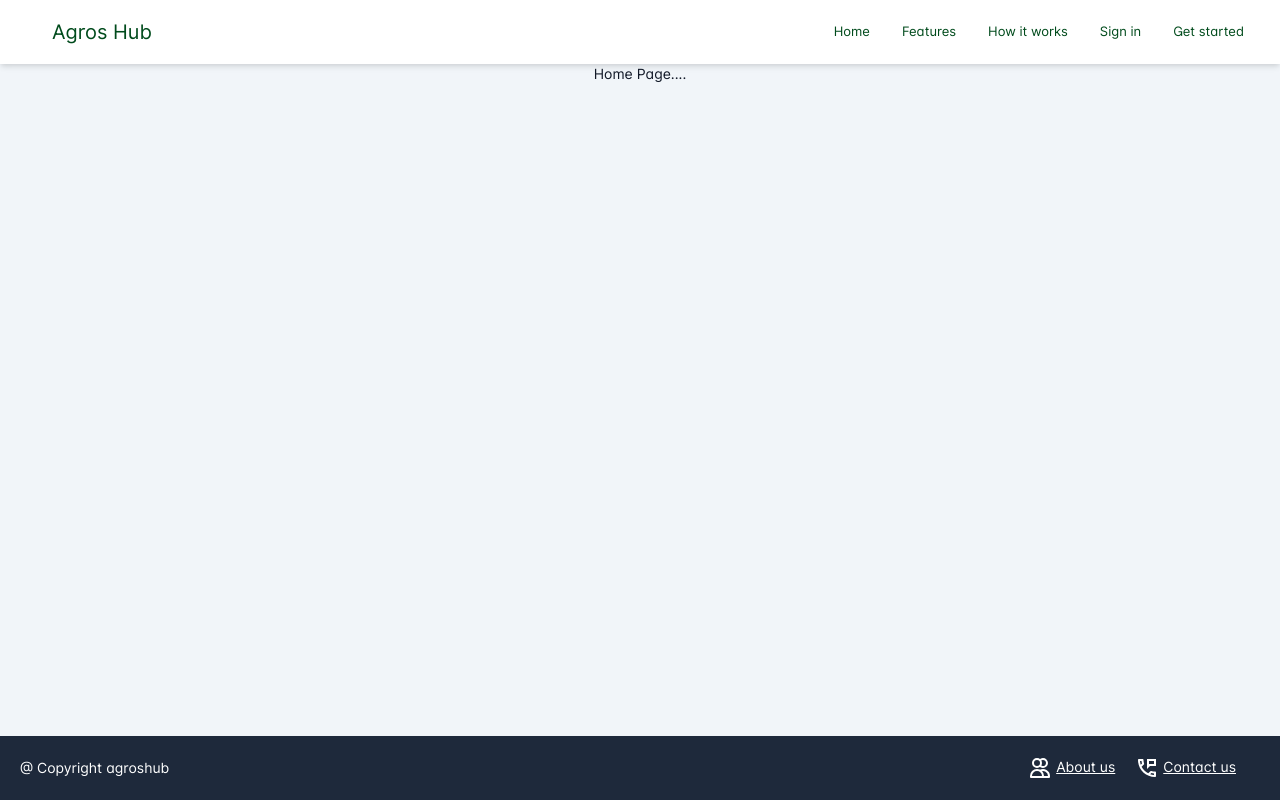
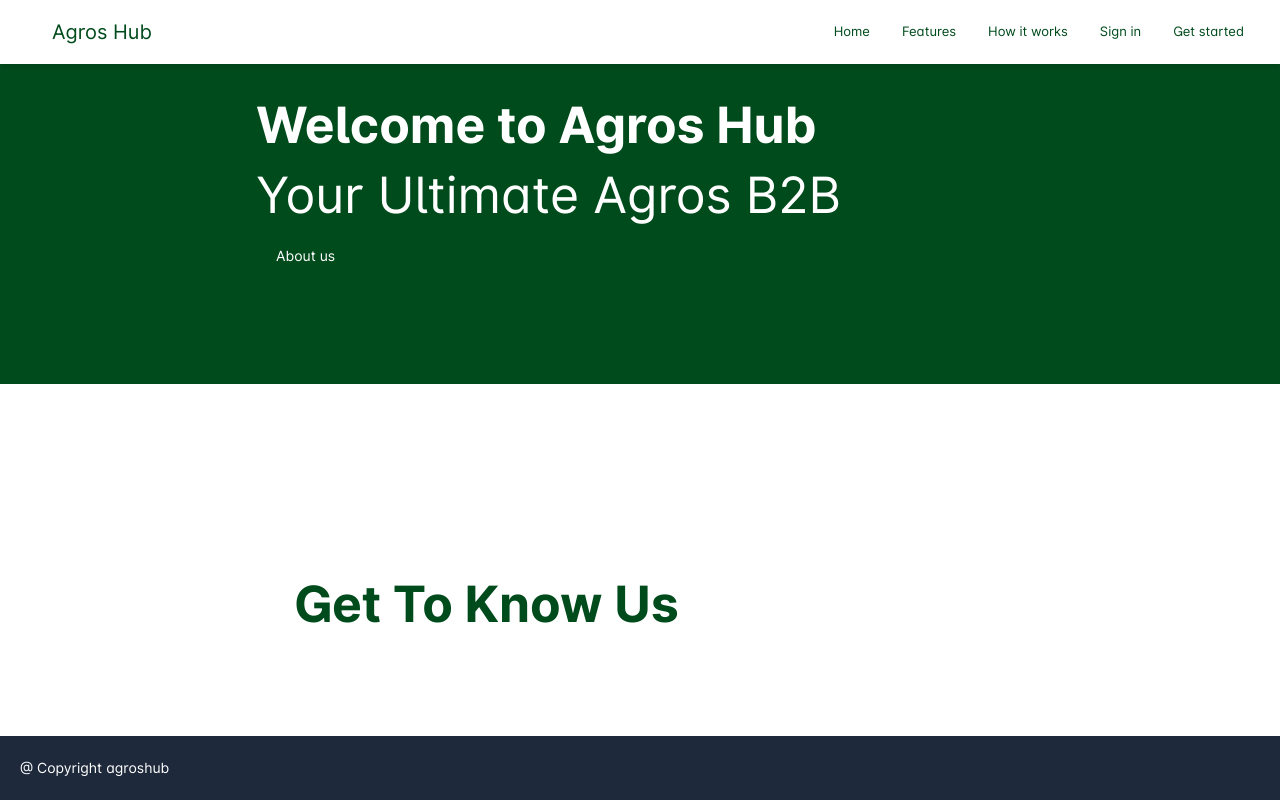
Before and after one commit to techwitzs-ventures/agros-website, a React (Create React App) app: page /apps/home in a window 1280 px wide. Shown: the top 800 px of the page. Built offline with nearby package versions, Linux system fonts and the light colour scheme; what aws-amplify, mobile-detect would draw is missing.

Commit message:
sections added to hom epage

```diff
--- a/src/app/configs/themesConfig.js
+++ b/src/app/configs/themesConfig.js
@@ -78,7 +78,7 @@ const themesConfig = {
       },
       background: {
         paper: '#FFFFFF',
-        default: '#f1f5f9',
+        default: '#FFFFFF',
       },
       error: {
         light: '#ffcdd2',
--- a/src/app/main/apps/home/HomePage.js
+++ b/src/app/main/apps/home/HomePage.js
@@ -1,9 +1,21 @@
-import React from 'react'
+import React from 'react';
+import Section1 from './components/section1';
+import Section2 from './components/section2';
+import Section3 from './components/section3';
 
 const HomePage = () => {
+
   return (
-    <div className='flex justify-center items-center'>Home Page....</div>
-  )
+    <>
+      <Section1 />
+      <Section2 />
+      <Section3 />
+      <Section2 />
+      <Section3 />
+      <Section2 />
+      <Section3 />
+    </>
+  );
 }
 
-export default HomePage
+export default HomePage;
--- /dev/null
+++ b/src/app/main/apps/home/components/section1.js
@@ -0,0 +1,73 @@
+import React from 'react'
+
+import config from '../../../../configs/navigation-i18n/en'
+
+
+const styles = {
+    container: {
+        position: 'relative',
+        height: '40vh',
+        width: '100vw',
+    },
+    textOverlay: {
+        position: 'absolute',
+        top: '30%',
+        left: '20%',
+        transform: 'translateY(-50%)',
+        color: '#ffffff',
+        zIndex: 10,
+    },
+    buttonOverlay: {
+        position: 'absolute',
+        top: '60%',
+        left: '20%',
+        transform: 'translateY(-50%)',
+        color: 'white',
+        zIndex: 10,
+        padding: '20px',
+        background: 'rgba(0, 75, 28, 1)',
+    },
+    imageWrapper: {
+        height: '100%',
+        width: '100%',
+        backgroundColor: "#004b1c"
+    },
+    image: {
+        width: '100%',
+        height: '100%',
+        objectFit: 'cover',
+        opacity: 0.7,
+    },
+    text: {
+        marginLeft: 0,
+        fontSize: "50px",
+        fontWeight: "bold"
+    },
+    subtitleText: {
+        margin: 0,
+        fontSize: "50px",
+        fontWeight: "semibold"
+    }
+};
+
+const Section1 = () => {
+
+    return (
+        <div style={styles.container}>
+            <div style={styles.textOverlay}>
+                <h1 style={styles.text}>Welcome to {config.APPLICATION_NAME}</h1>
+                <p style={styles.subtitleText}>Your Ultimate Agros B2B</p>
+            </div>
+            <div style={styles.buttonOverlay}>
+                <button>
+                    About us
+                </button>
+            </div>
+            <div style={styles.imageWrapper}>
+                {/* <img src="assets/images/new/carouselimage1.jpg" alt="Image" style={styles.image} /> */}
+            </div>
+        </div>
+    )
+}
+
+export default Section1
--- /dev/null
+++ b/src/app/main/apps/home/components/section2.js
@@ -0,0 +1,75 @@
+import React from 'react'
+
+const styles = {
+    container: {
+        marginTop: "70px",
+        display: "flex",
+        justifyContent: "center",
+        alignItems: "center",
+        flexDirection: "column",
+        height:"350px",
+    },
+    innerContainer: {
+        display: "flex",
+        width: "60%",
+    },
+    leftSidePanel: {
+        display: "flex",
+        flexDirection: "column",
+        width: "60%",
+    },
+    leftSidePaneldiv1: {
+        display: "flex",
+        justifyContent: "center",
+        backgroundColor:"#ffffff"
+    },
+    leftSidePaneldiv2: {
+        display: "flex",
+        justifyContent: "center",
+        fontSize: "20px",
+        paddingTop: "50px",
+    },
+    rightSidePanel: {
+        display: "flex",
+        justifyContent: "center",
+        width: "40%"
+    },
+    text: {
+        color: "#004b1c",
+        marginLeft: 0,
+        fontSize: "50px",
+        fontWeight: "bold"
+    },
+}
+const Section2 = () => {
+    return (
+        <div style={styles.container}>
+            <div style={styles.innerContainer}>
+                <div style={styles.leftSidePanel}>
+                    <div style={styles.leftSidePaneldiv1}>
+                        <h1 style={styles.text}>Get To Know Us</h1>
+                    </div>
+                    <div style={styles.leftSidePaneldiv2}>
+                        {/* <p style={{
+                            width: "90%",
+                            lineHeight: "35px",
+                            letterSpacing: "0.2px",
+                            wordBreak: "keep-all",
+                            overflowWrap: "break-word",
+                            textAlign: "justify",
+                        }}>
+                            Agriculture is the backbone of our society, and at Agros Hub, we are committed to empowering farmers, suppliers, and buyers in the agricultural industry. Our advanced and user-friendly Agros Hub Software Platform is designed to bring together all the key players in the agros ecosystem, fostering collaboration and promoting sustainable growth. With Agros Hub, we aim to bridge the gap between traditional farming practices and modern digital solutions, offering a seamless online hub where farmers can showcase their products, suppliers can connect with a global customer base, and buyers can find a diverse range of agricultural products and services.
+                        </p> */}
+                    </div>
+                </div>
+                <div style={styles.rightSidePanel}>
+                    {/* <video src="assets/gif/agroshubgif.mp4" autoPlay loop muted style={{ width: '90%', height: '857px' }}>
+                        Your browser does not support the video tag.
+                    </video> */}
+                </div>
+            </div>
+        </div>
+    )
+}
+
+export default Section2
--- /dev/null
+++ b/src/app/main/apps/home/components/section3.js
@@ -0,0 +1,76 @@
+import React from 'react'
+
+const styles = {
+    container: {
+        marginTop: "70px",
+        display: "flex",
+        justifyContent: "center",
+        alignItems: "center",
+        flexDirection: "column",
+        height:"350px",
+        backgroundColor:"#e3ece5"
+    },
+    innerContainer: {
+        display: "flex",
+        width: "60%",
+    },
+    leftSidePanel: {
+        display: "flex",
+        flexDirection: "column",
+        width: "60%",
+    },
+    leftSidePaneldiv1: {
+        display: "flex",
+        justifyContent: "center",
+        backgroundColor:"#ffffff"
+    },
+    leftSidePaneldiv2: {
+        display: "flex",
+        justifyContent: "center",
+        fontSize: "20px",
+        paddingTop: "50px",
+    },
+    rightSidePanel: {
+        display: "flex",
+        justifyContent: "center",
+        width: "40%"
+    },
+    text: {
+        color: "#004b1c",
+        marginLeft: 0,
+        fontSize: "50px",
+        fontWeight: "bold"
+    },
+}
+const Section2 = () => {
+    return (
+        <div style={styles.container}>
+            <div style={styles.innerContainer}>
+                <div style={styles.leftSidePanel}>
+                    <div style={styles.leftSidePaneldiv1}>
+                        <h1 style={styles.text}>Get To Know Us</h1>
+                    </div>
+                    <div style={styles.leftSidePaneldiv2}>
+                        {/* <p style={{
+                            width: "90%",
+                            lineHeight: "35px",
+                            letterSpacing: "0.2px",
+                            wordBreak: "keep-all",
+                            overflowWrap: "break-word",
+                            textAlign: "justify",
+                        }}>
+                            Agriculture is the backbone of our society, and at Agros Hub, we are committed to empowering farmers, suppliers, and buyers in the agricultural industry. Our advanced and user-friendly Agros Hub Software Platform is designed to bring together all the key players in the agros ecosystem, fostering collaboration and promoting sustainable growth. With Agros Hub, we aim to bridge the gap between traditional farming practices and modern digital solutions, offering a seamless online hub where farmers can showcase their products, suppliers can connect with a global customer base, and buyers can find a diverse range of agricultural products and services.
+                        </p> */}
+                    </div>
+                </div>
+                <div style={styles.rightSidePanel}>
+                    {/* <video src="assets/gif/agroshubgif.mp4" autoPlay loop muted style={{ width: '90%', height: '857px' }}>
+                        Your browser does not support the video tag.
+                    </video> */}
+                </div>
+            </div>
+        </div>
+    )
+}
+
+export default Section2
--- a/src/app/theme-layouts/layout2/components/FooterLayout2.js
+++ b/src/app/theme-layouts/layout2/components/FooterLayout2.js
@@ -42,7 +42,7 @@ function FooterLayout2(props) {
 
           <div className="flex grow shrink-0 px-12 justify-end">
             {/* <PoweredByLinks /> */}
-            <motion.div variants={container} initial="hidden" animate="show" className="flex items-center">
+            {/* <motion.div variants={container} initial="hidden" animate="show" className="flex items-center">
               <Link
                 className="mx-4 px-4 flex"
                 to="/apps/about-us"
@@ -73,7 +73,7 @@ function FooterLayout2(props) {
                   Contact us
                 </Typography>
               </Link>
-            </motion.div>
+            </motion.div> */}
           </div>
         </Toolbar>
       </AppBar>
--- a/src/app/theme-layouts/layout2/components/NavbarLayout2.js
+++ b/src/app/theme-layouts/layout2/components/NavbarLayout2.js
@@ -8,6 +8,9 @@ import Navigation from '../../shared-components/Navigation';
 const Root = styled('div')(({ theme }) => ({
   backgroundColor: theme.palette.background.default,
   color: theme.palette.text.primary,
+  position: "sticky",
+  top: 0,
+  zIndex: 50
 }));
 
 function NavbarLayout2(props) {
```
Also changed, not shown: public/assets/images/new/carouselimage1.jpg (added), 1 other file (tests, documents, lock files or other folders).
